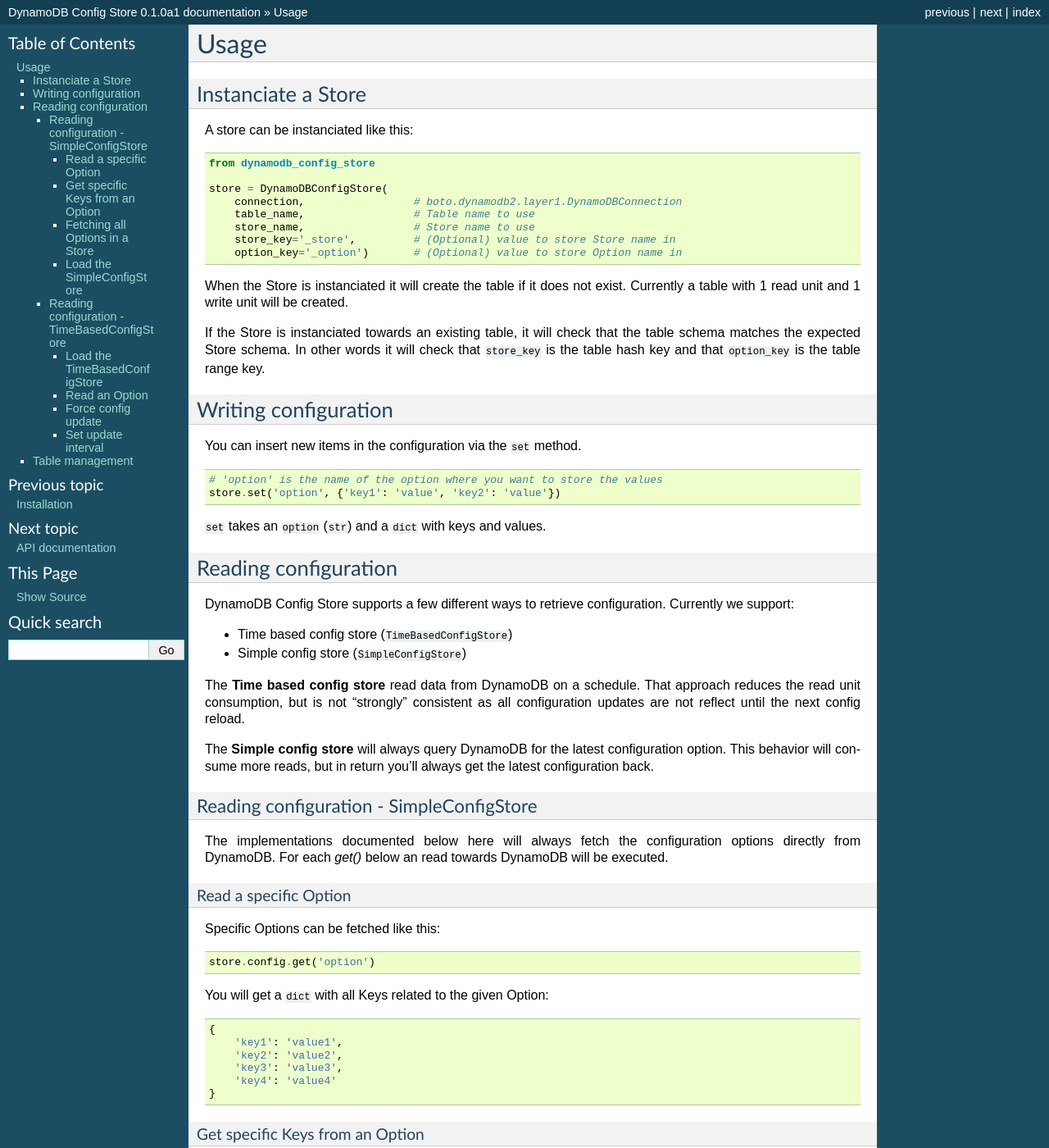
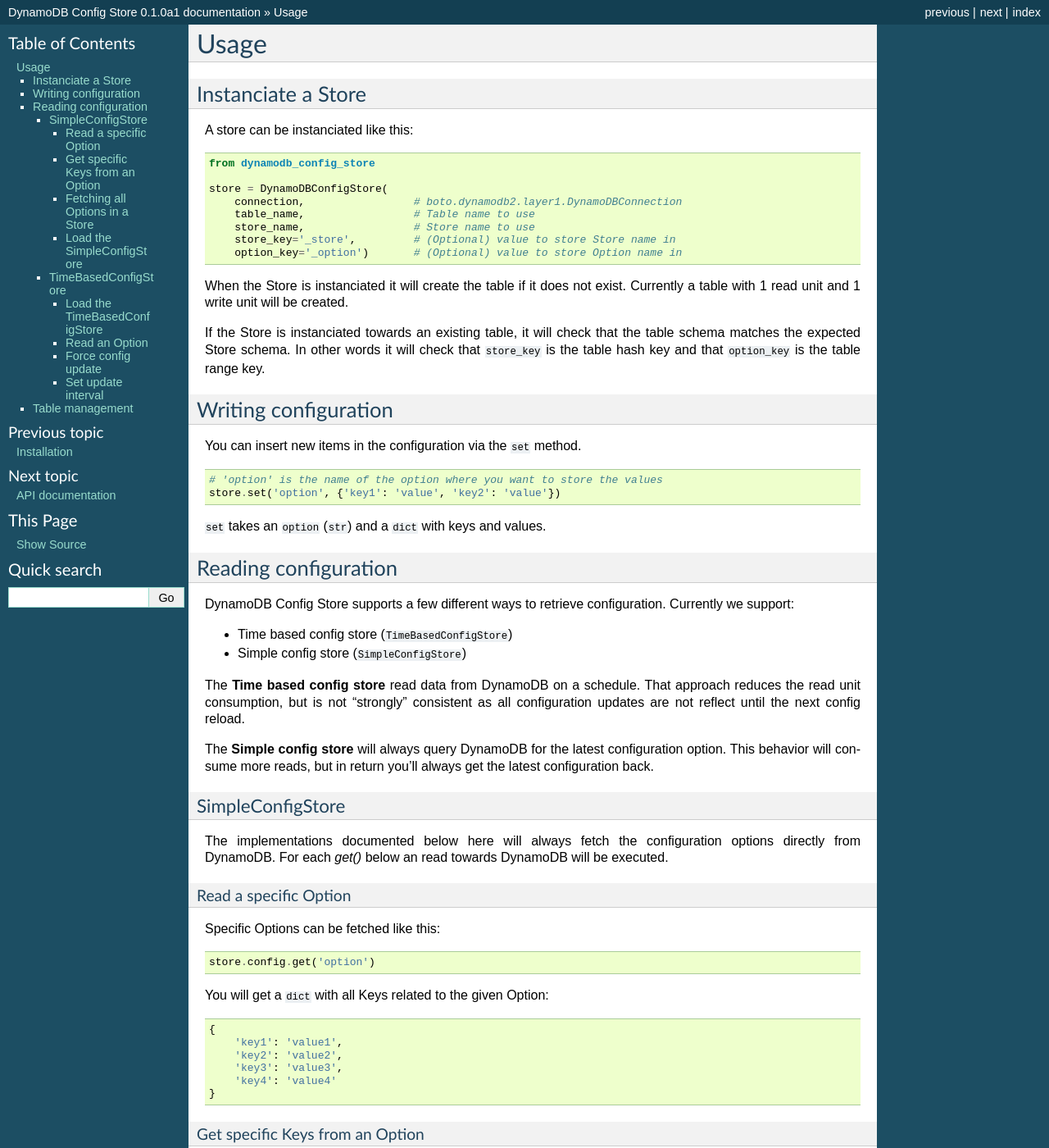
Before and after one commit to sebdah/dynamodb-config-store, a Sphinx documentation site: the page built from docs/usage.rst, in a window 1280 px wide and 1400 px high. Shown: the whole window at 82% size. Built offline with Sphinx 7.4.7, drawn with Linux system fonts in a browser that asks for light colours; some of the changed text lies outside the part shown.

Commit message:
Updated headers

```diff
--- a/docs/usage.rst
+++ b/docs/usage.rst
@@ -43,8 +43,8 @@
 
 The **Simple config store** will always query DynamoDB for the latest configuration option. This behavior will consume more reads, but in return you'll always get the latest configuration back.
 
-Reading configuration - SimpleConfigStore
-~~~~~~~~~~~~~~~~~~~~~~~~~~~~~~~~~~~~~~~~~
+SimpleConfigStore
+~~~~~~~~~~~~~~~~~
 
 The implementations documented below here will always fetch the configuration options directly from DynamoDB. For each `get()` below an read towards DynamoDB will be executed.
 
@@ -118,8 +118,8 @@
         store_name,
         store_type='SimpleConfigStore')
 
-Reading configuration - TimeBasedConfigStore
-~~~~~~~~~~~~~~~~~~~~~~~~~~~~~~~~~~~~~~~~~~~~
+TimeBasedConfigStore
+~~~~~~~~~~~~~~~~~~~~
 
 The recommended (but not the default) way to read configuration is to let DynamoDB Config Store store all your configuration in an object from which you can fetch the latest configuration. If you have an option called ``db``, you would access that as
 ::
```
